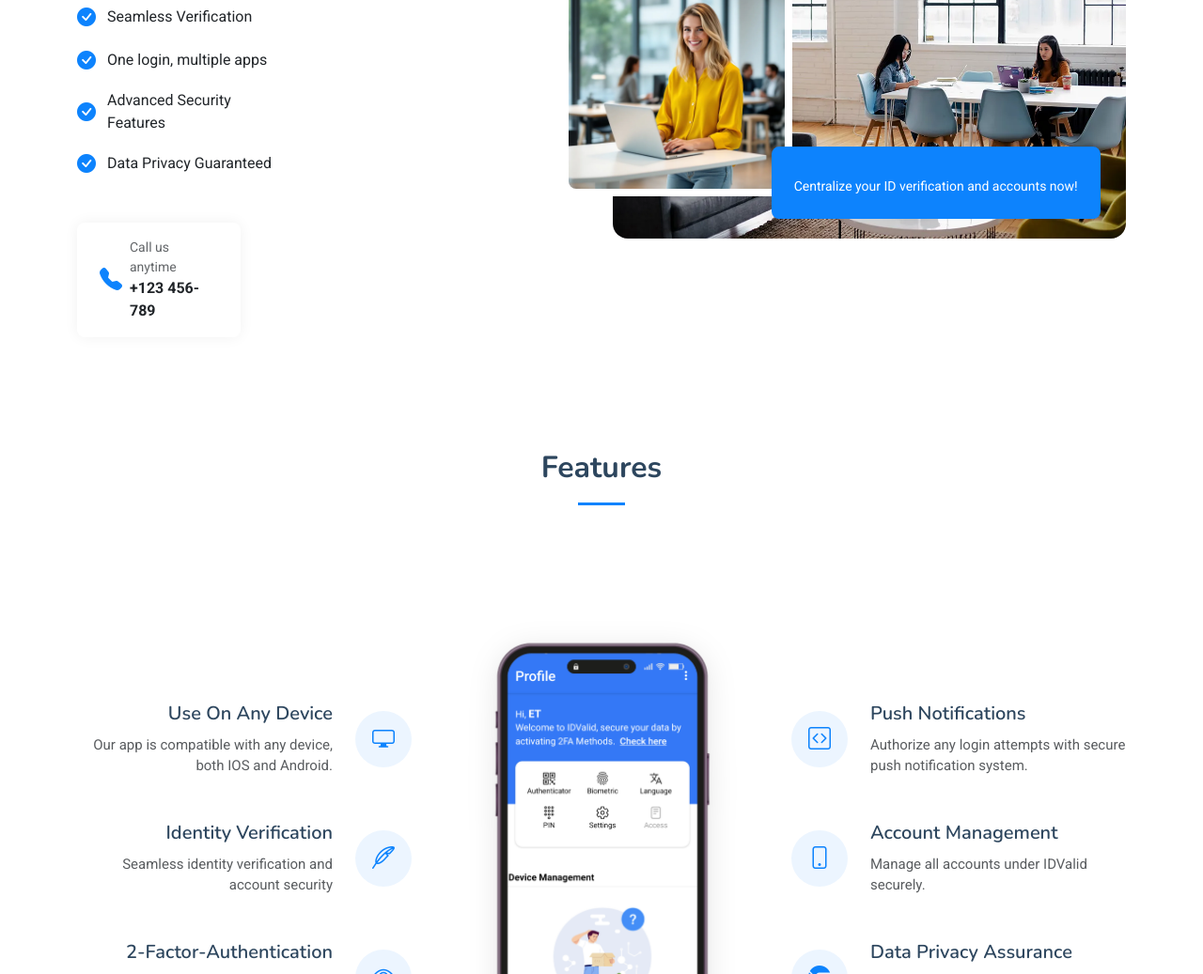
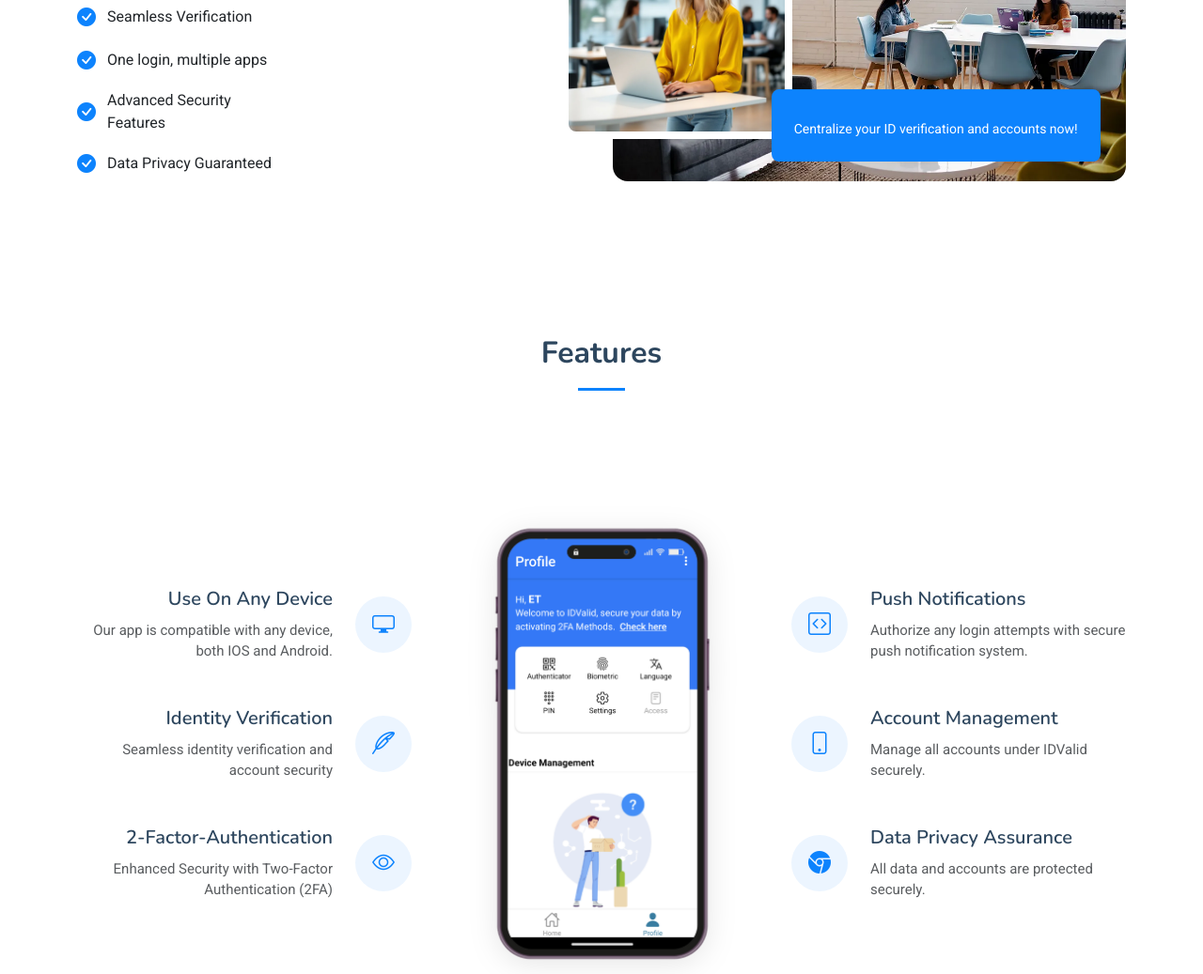
Before and after one commit to lewatmana/idvalid-corp, a plain HTML site: page index.html in a window 1280 px wide. Shown: the part 1102-2139 px from the top of the page at 94% size. Drawn offline with nearby package versions, Linux system fonts and the light colour scheme.

Commit message:
Remove contact us

```diff
--- a/index.html
+++ b/index.html
@@ -228,13 +228,13 @@
                       <p class="profile-position">CEO &amp; Founder</p>
                     </div>
                   </div> -->
-                  <div class="contact-info d-flex align-items-center gap-2">
-                    <i class="bi bi-telephone-fill"></i>
-                    <div>
+                  <!-- <div class="contact-info d-flex align-items-center gap-2">
+                    <i class="bi bi-telephone-fill"></i> -->
+                    <!-- <div>
                       <p class="contact-label">Call us anytime</p>
                       <p class="contact-number">+123 456-789</p>
-                    </div>
-                  </div>
+                    </div> -->
+                  <!-- </div> -->
                 </div>
                 <div class="col-lg-7">
                   <!-- <div class="contact-info d-flex align-items-center gap-2">
```
